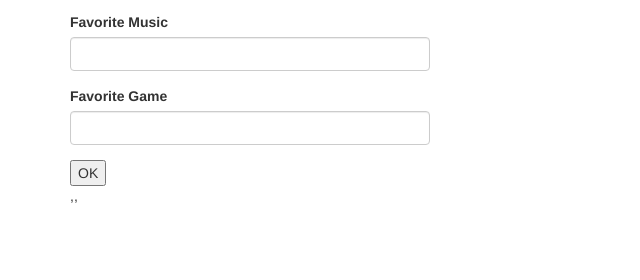
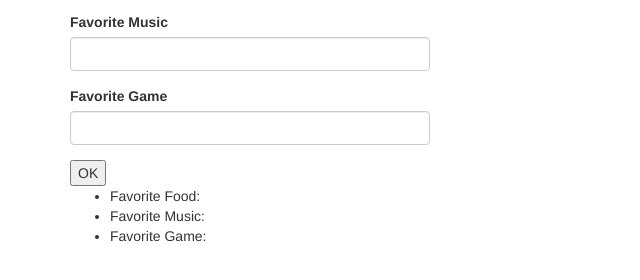
Before and after one commit to hisatokawaminami/array-practice, a plain HTML site: page index.html in a window 1280 px wide. Both pictures are taken after a click on the button "OK". Shown: the part 132-412 px from the top of the page, without its empty margins (0-640 px from the left). Drawn offline with Linux system fonts and the light colour scheme.

Commit message:
add array lists

```diff
--- a/index.html
+++ b/index.html
@@ -28,7 +28,18 @@
            </div>
            <button id="submit" type="button" name="button">OK</button>
          </form>
-         <div id="output"></div>
+         <div id="output">
+         </div>
+         <ul>
+
+
+         <li>Favorite Food: <span id="favfood"></span></li>
+
+         <li>Favorite Music: <span id="favmusic"></span></li>
+
+         <li>Favorite Game: <span id="favgame"></span></li>
+
+        </ul>
 
 
     </body>
--- a/js/scripts.js
+++ b/js/scripts.js
@@ -1,5 +1,5 @@
 $(function() {
-  var myArray=[]
+  var myArray=[];
   $("#submit").click(function() {
     var favoriteFood= $("input#food").val();
     var favoriteMusic= $("input#music").val();
@@ -7,8 +7,11 @@ $(function() {
     myArray.push(favoriteFood);
     myArray.push(favoriteMusic);
     myArray.push(favoriteGame);
-    $("#output").text(myArray);
-
+    //$("#output").text(myArray);//
+    $("#favfood").append(myArray[myArray.length - 3] + " ");
+    $("#favmusic").append(myArray[myArray.length - 2] + " ");
+    $("#favgame").append(myArray[myArray.length - 1] + " ");
+    console.log(myArray);
   });
 
 });
```
